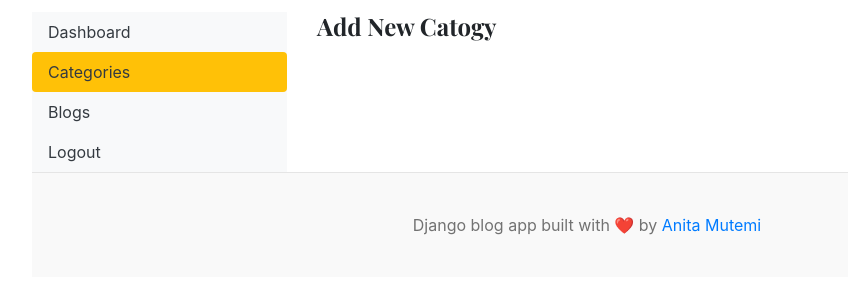
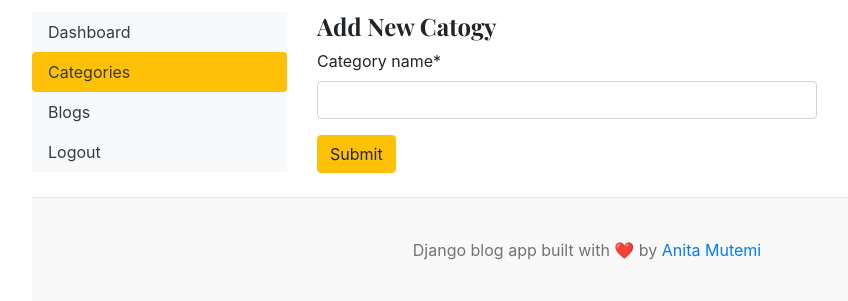
Before and after one commit to Patmut254/django_blog, a Django app: page /dashboard/categories/add/ in a window 1280 px wide. Shown: the part 135-436 px from the top of the page, without its empty margins (53-901 px from the left). Run offline with Django 5.2, Linux system fonts and the light colour scheme; data comes from the database, SQL or seed files in the repository; parts of the project's set-up code (start-up, migrations or seed data) failed here and were passed over; some libraries are stand-ins or nearby versions.

Commit message:
add a Post/get request form for categories

```diff
--- /dev/null
+++ b/dashboards/forms.py
@@ -0,0 +1,8 @@
+from django import forms
+from blogs.models import Category
+
+
+class CategoryForm(forms.ModelForm):
+    class Meta:
+        model = Category
+        fields ='__all__'
--- a/dashboards/views.py
+++ b/dashboards/views.py
@@ -3,6 +3,8 @@ from django.shortcuts import render
 from blogs.models import Category, Blog
 
 from django.contrib.auth.decorators import login_required
+
+from .forms import CategoryForm
 
 @login_required(login_url='login')
 # Create your views here.
@@ -21,4 +23,8 @@ def categories(request):
     return render(request, 'dashboard/categories.html')
 
 def add_category(request):
-    return render(request, 'dashboard/add_category.html')
+    form = CategoryForm
+    context = {
+        'form': form,
+    }
+    return render(request, 'dashboard/add_category.html', context)
--- a/templates/dashboard/add_category.html
+++ b/templates/dashboard/add_category.html
@@ -2,6 +2,7 @@
 
 
   {% block content %}
+  {% load crispy_forms_tags %}
 
       <div class="row">
         <!-- left sidebar -->
@@ -12,9 +13,15 @@
         <!-- Right side content -->
         <div class="col-md-9">
           <h4>Add New Catogy</h4>
-            <div>
+            <form action="{% url 'add_category' %}" method="POST" style="width: 500px;">
+              {% csrf_token %}
 
-            </div>
+              {{ form | crispy }}
+              <button type="submit" class="btn btn-warning">
+                Submit
+              </button>
+            </form>
+            <br>
         </div>
 
     </div>
```
